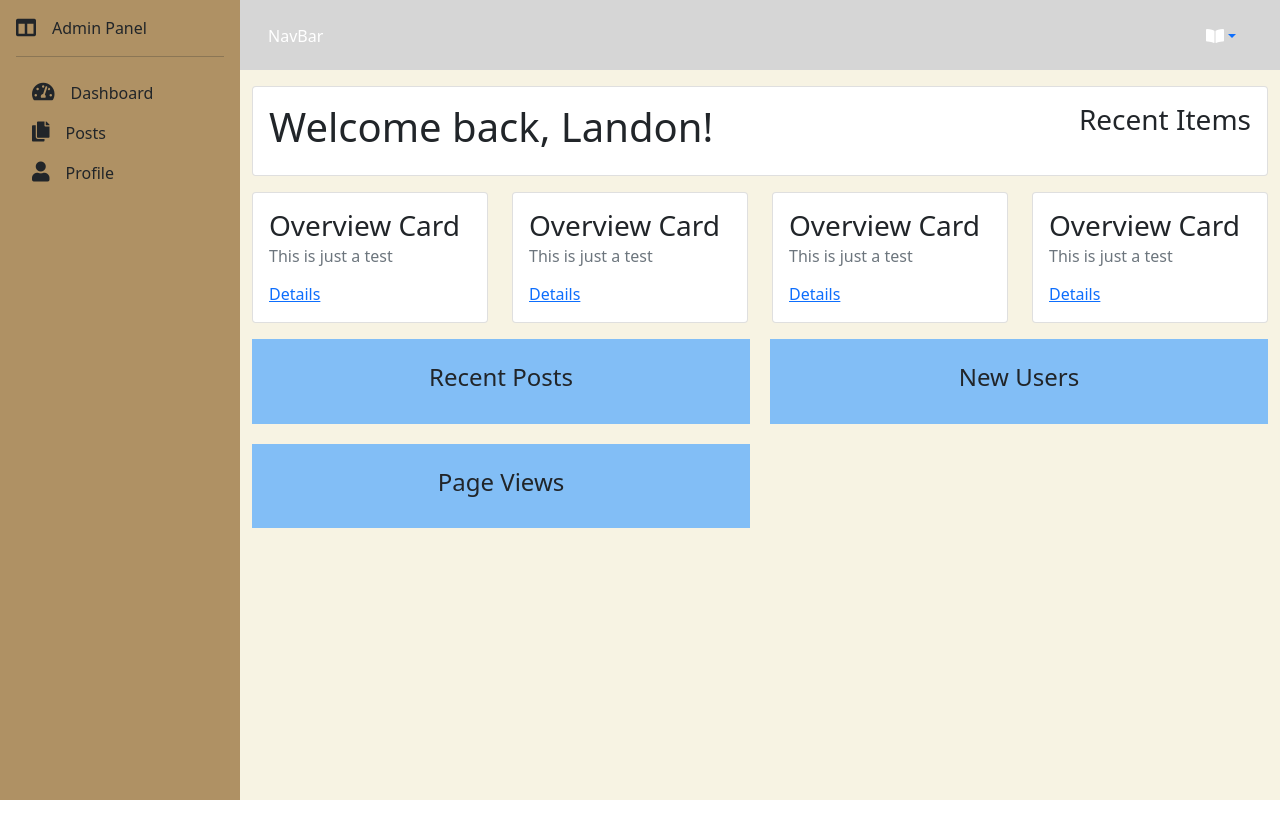
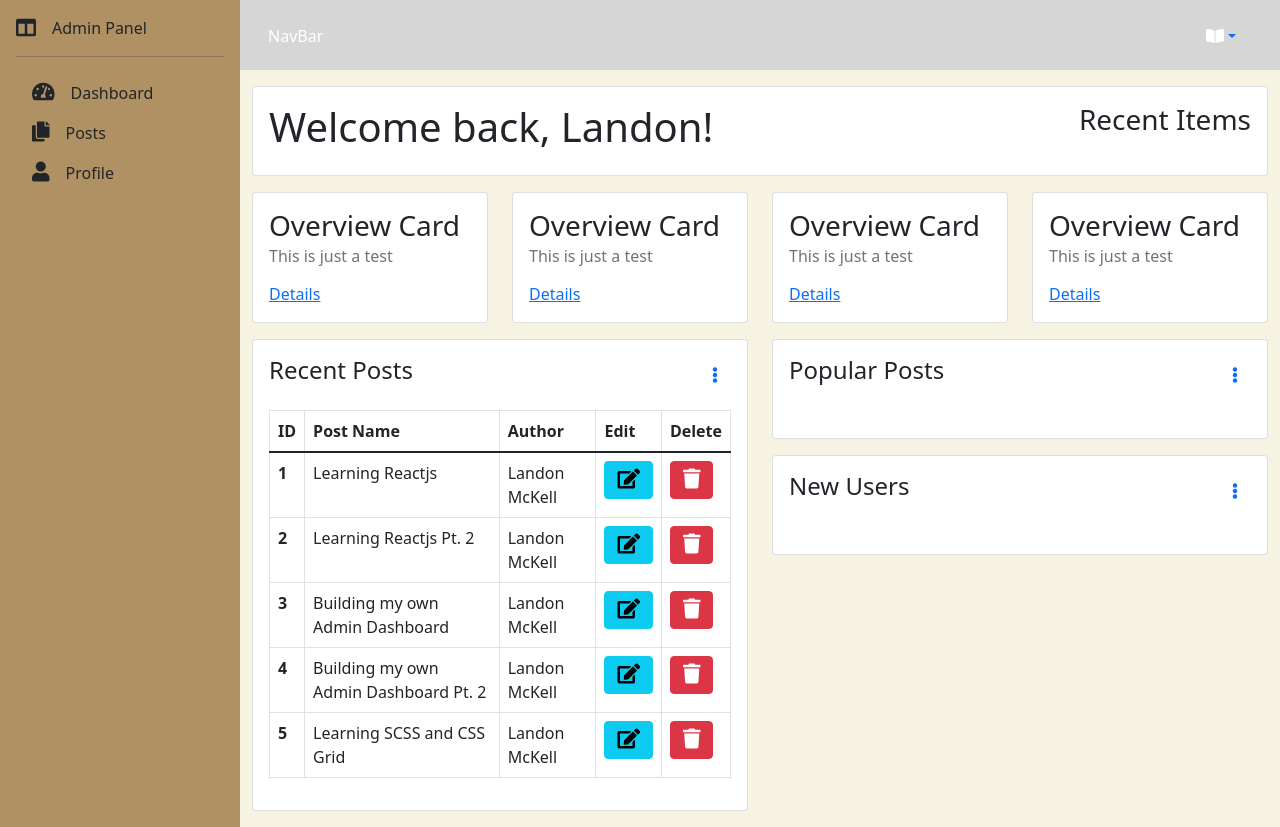
Before and after one commit to IslandTeki18/islandteki_blogadmin, a React (Create React App) app: page /dashboard in a window 1280 px wide. Before the commit the page ends 800 px from the top, so only its background shows below. Built offline with nearby package versions, Linux system fonts and the light colour scheme.

Commit message:
dashboard, table, and implement dummy data

```diff
--- a/src/components/dashboardCard/DashboardCard.jsx
+++ b/src/components/dashboardCard/DashboardCard.jsx
@@ -1,13 +1,64 @@
 import React from "react";
 import "./DashboardCard.scss";
+import PropTypes from "prop-types";
 
 const DashboardCard = (props) => {
     return (
-        <div className="dkDashboardCard">
-            <h4>{props.title}</h4>
-            {props.children}
+        <div className="dkDashboardCard card">
+            <div className="card-body">
+                <div className="row">
+                    <div className="col-6 align-items-center">
+                        <h4>{props.title}</h4>
+                    </div>
+                    <div className="col-6 text-end">
+                        <div className="btn-group">
+                            <button
+                                type="button"
+                                className="btn btn-link dropdown-toggle"
+                                data-bs-toggle="dropdown"
+                                aria-expanded="false"
+                            >
+                                <i className="fas fa-ellipsis-v v" />
+                            </button>
+                            <ul className="dropdown-menu">
+                                <li>
+                                    <a className="dropdown-item" href="#">
+                                        Create
+                                    </a>
+                                </li>
+                                <li>
+                                    <a className="dropdown-item" href="#">
+                                        Edit
+                                    </a>
+                                </li>
+                                <li>
+                                    <a className="dropdown-item" href="#">
+                                        Remove
+                                    </a>
+                                </li>
+                                <li>
+                                    <hr className="dropdown-divider" />
+                                </li>
+                                <li>
+                                    <a className="dropdown-item" href="#">
+                                        Settings
+                                    </a>
+                                </li>
+                            </ul>
+                        </div>
+                    </div>
+                </div>
+                <div className="row pt-3">
+                    <div className="col-12">{props.children}</div>
+                </div>
+            </div>
         </div>
     );
 };
 
+DashboardCard.propTypes = {
+    title: PropTypes.string.isRequired,
+    children: PropTypes.elementType,
+};
+
 export default DashboardCard;
--- a/src/components/dashboardCard/DashboardCard.scss
+++ b/src/components/dashboardCard/DashboardCard.scss
@@ -1,12 +1,11 @@
 .dkDashboardCard {
-    display: flex;
-    flex-direction: column;
-    align-items: center;
-    width: 100%;
-    background-color: #82bef6;
-    margin-bottom: 20px;
-    -webkit-column-break-inside: avoid;
-    padding: 24px;
-    box-sizing: border-box;
+    min-height: 100px;
     height: auto;
+
+    .cardIcon {
+        font-size: 20px;
+    }
+    .dropdown-toggle::after {
+        display: none;
+    }
 }
--- a/src/components/table/Table.jsx
+++ b/src/components/table/Table.jsx
@@ -1,28 +1,52 @@
 import React from "react";
 import "./Table.scss";
+import PropTypes from "prop-types";
 
-const Table = (props) => {
+const Table = ({ data }) => {
+    function renderDataCells() {
+        return (
+            <>
+                {!data
+                    ? null
+                    : data.map((post, idx) => (
+                          <tr key={idx}>
+                              <th scope="row">{post.id}</th>
+                              <td>{post.title}</td>
+                              <td>{post.author}</td>
+                              <td>
+                                  <button className="btn btn-info">
+                                      <i class="fas fa-edit tableIcon" />
+                                  </button>
+                              </td>
+                              <td>
+                                  <button className="btn btn-danger">
+                                      <i class="fas fa-trash tableIcon" />
+                                  </button>
+                              </td>
+                          </tr>
+                      ))}
+            </>
+        );
+    }
+
     return (
         <table className="dkTable table table-bordered">
             <thead>
                 <tr>
-                    <th scope="col">Post ID</th>
+                    <th scope="col">ID</th>
                     <th scope="col">Post Name</th>
                     <th scope="col">Author</th>
                     <th scope="col">Edit</th>
                     <th scope="col">Delete</th>
                 </tr>
             </thead>
-            <tbody>
-                <tr>
-                    <th scope="row">1</th>
-                    <td>Mark</td>
-                    <td>Otto</td>
-                    <td>@mdo</td>
-                </tr>
-            </tbody>
+            <tbody>{renderDataCells()}</tbody>
         </table>
     );
 };
 
+Table.propTypes = {
+    data: PropTypes.array.isRequired,
+};
+
 export default Table;
--- a/src/components/table/Table.scss
+++ b/src/components/table/Table.scss
@@ -1,3 +1,5 @@
 .dkTable {
-
+    .tableIcon {
+        font-size: 20px;
+    }
 }
--- /dev/null
+++ b/src/utils/dummyData.js
@@ -0,0 +1,7 @@
+export const DUMMY_DATA = [
+    {id: 1, title: "Learning Reactjs", author: "Landon McKell"},
+    {id: 2, title: "Learning Reactjs Pt. 2 ", author: "Landon McKell"},
+    {id: 3, title: "Building my own Admin Dashboard", author: "Landon McKell"},
+    {id: 4, title: "Building my own Admin Dashboard Pt. 2", author: "Landon McKell"},
+    {id: 5, title: "Learning SCSS and CSS Grid", author: "Landon McKell"},
+]
--- a/src/views/dashboardView/DashboardView.jsx
+++ b/src/views/dashboardView/DashboardView.jsx
@@ -2,6 +2,9 @@ import React from "react";
 import "./DashboardView.scss";
 import OverviewCard from "../../components/overviewCards/OverviewCards";
 import DashboardCard from "../../components/dashboardCard/DashboardCard";
+import Table from "../../components/table/Table"
+
+import {DUMMY_DATA} from "../../utils/dummyData"
 
 const DashboardView = () => {
     function renderWelcomeHeaderRow() {
@@ -52,10 +55,22 @@ const DashboardView = () => {
 
     function renderDashboardCards() {
         return (
-            <div className="py-3 main-cards">
-                <DashboardCard title="Recent Posts" />
-                <DashboardCard title="Page Views" />
-                <DashboardCard title="New Users" />
+            <div className="row py-3">
+                <div className="col-6">
+                    <DashboardCard title="Recent Posts">
+                        <Table data={DUMMY_DATA} />
+                    </DashboardCard>
+                </div>
+                <div className="col-6">
+                    <div className="row">
+                        <div className="col-12">
+                            <DashboardCard title="Popular Posts" />
+                        </div>
+                        <div className="col-12 pt-3">
+                            <DashboardCard title="New Users" />
+                        </div>
+                    </div>
+                </div>
             </div>
         );
     }
```
